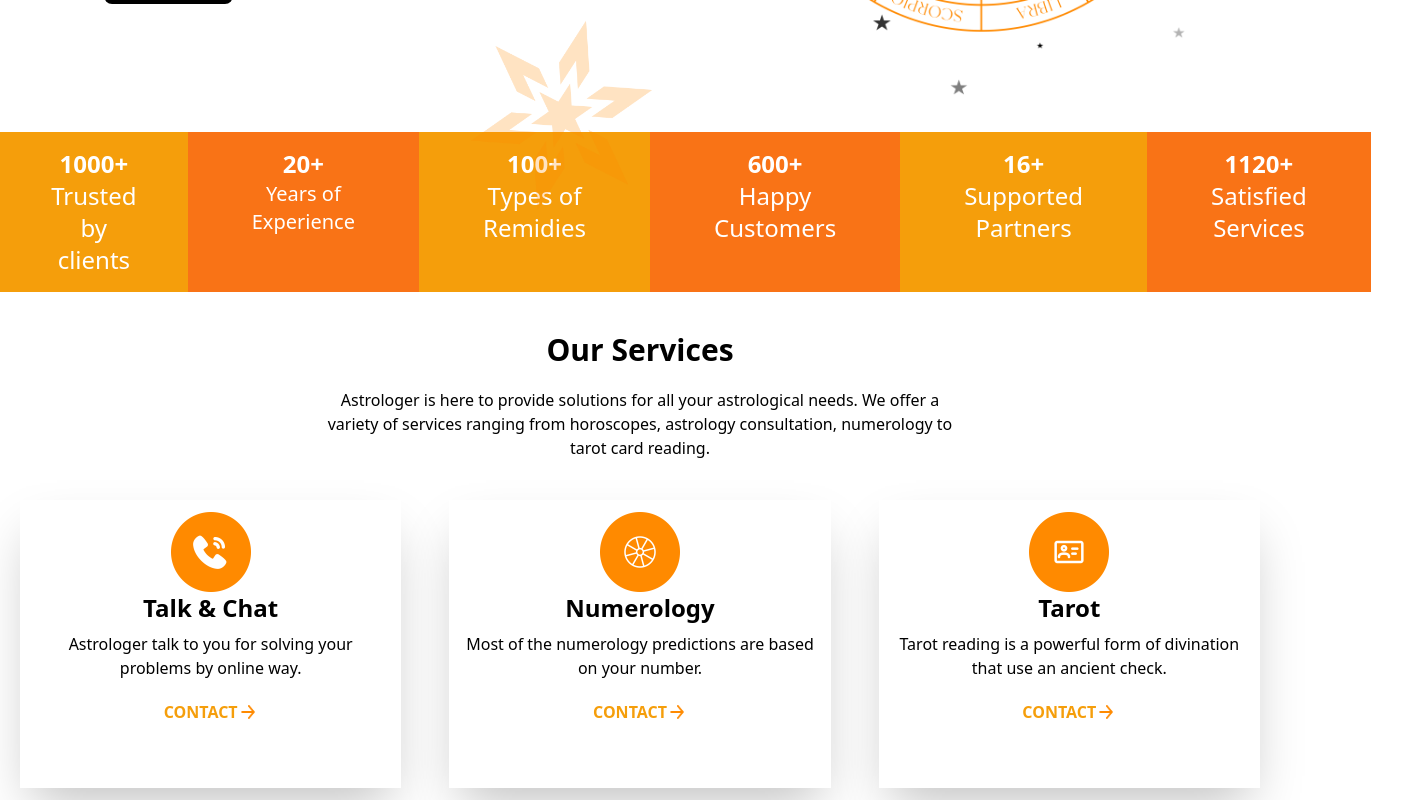
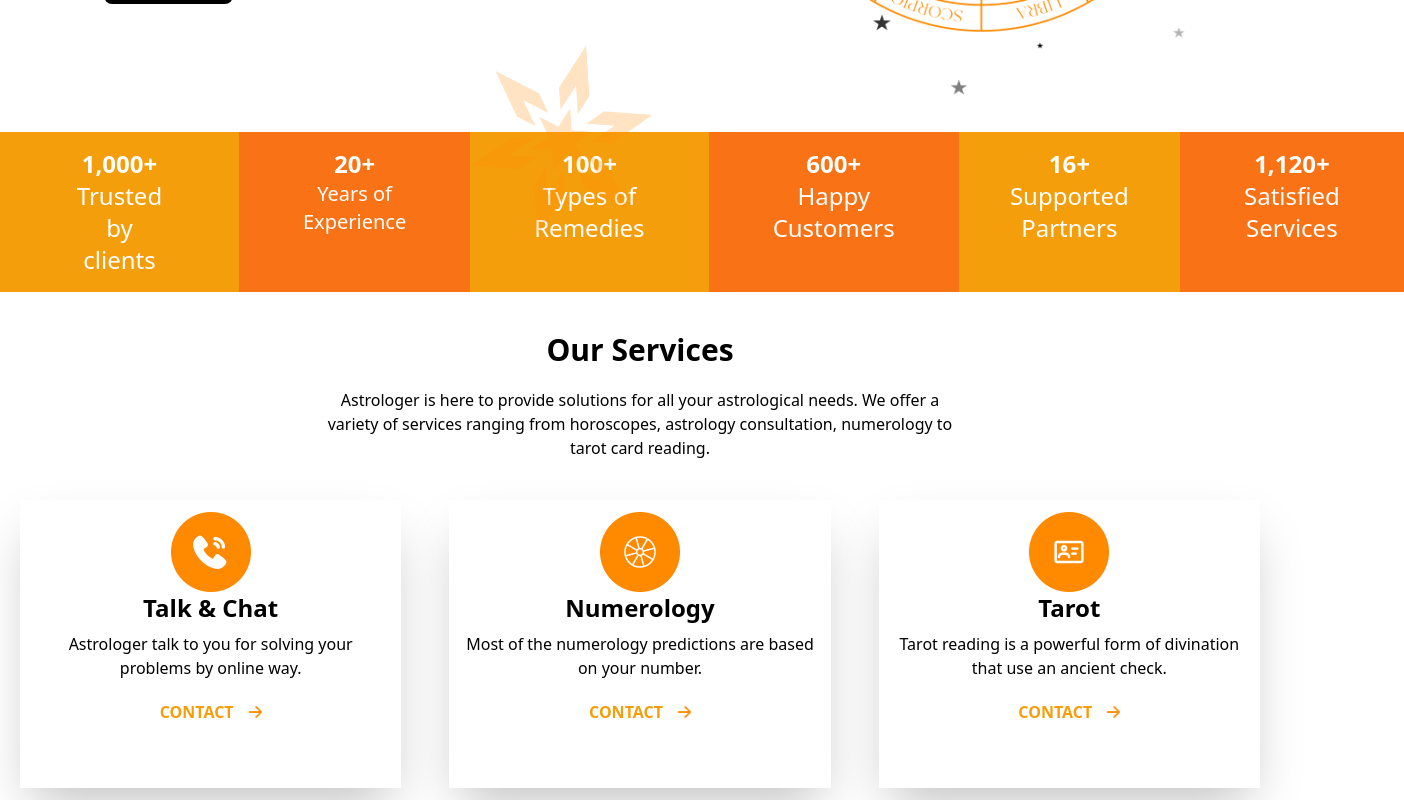
Before and after one commit to DawnDevs/Astrologer-Portfolio, a React (Create React App) app in the folder frontend/: page / in a window 1280 px wide. Shown: the part 580-1380 px from the top of the page, 1404 px wide, since content can reach past the window. Built offline with nearby package versions, Linux system fonts and the light colour scheme; a web font is replaced by a local one.

Commit message:
home animation

```diff
--- a/frontend/package.json
+++ b/frontend/package.json
@@ -7,10 +7,13 @@
     "@testing-library/react": "^13.4.0",
     "@testing-library/user-event": "^13.5.0",
     "date-fns": "^3.6.0",
+    "framer-motion": "^11.2.4",
     "react": "^18.3.1",
+    "react-countup": "^6.5.3",
     "react-datepicker": "^6.9.0",
     "react-dom": "^18.3.1",
     "react-icons": "^5.2.1",
+    "react-intersection-observer": "^9.10.2",
     "react-router-dom": "^6.23.1",
     "react-scripts": "5.0.1",
     "web-vitals": "^2.1.4"
--- a/frontend/src/components/Card.js
+++ b/frontend/src/components/Card.js
@@ -1,22 +1,54 @@
-import React from 'react'
-import arrow from "../assets/arrow-left.png"
+import React from 'react';
+import { motion } from 'framer-motion';
+import { useInView } from 'react-intersection-observer';
+import arrow from "../assets/arrow-left.png";
 
 const Card = ({ imgSrc, title, description }) => {
+  const { ref, inView } = useInView({
+    triggerOnce: true,
+    threshold: 0.1,
+  });
+
   return (
-    <div className='bg-white shadow-2xl   text-center items-center h-72  sm:px-4 sm:py-5 sm:mb-5   lg:px-3 lg:py-3'>
+    <div className='bg-white shadow-2xl text-center items-center h-72 sm:px-4 sm:py-5 sm:mb-5 lg:px-3 lg:py-3'>
       <div className='flex justify-center'>
         <img src={imgSrc} width={80} height={80} alt={title} />
       </div>
-      <div>
+      <div ref={ref}>
         <h1 className='text-2xl font-bold pb-2'>{title}</h1>
         <p className='pb-5'>{description}</p>
-        <div className='flex justify-center'>
-          <a href='' className='font-bold text-amber-500'>CONTACT</a>
-          <img src={arrow} width={20} height={20} alt='arrow' />
+        <div className='flex justify-center items-center space-x-2'>
+          <motion.a
+            href='/contact'
+            className='font-bold text-amber-500'
+            initial={{ opacity: 0, y: 20 }}
+            animate={inView ? { opacity: 1, y: 0 } : {}}
+            transition={{ duration: 1, ease: "easeOut" }}
+            whileHover={{ color: '#D97706', transition: { duration: 0.3 } }}
+          >
+            CONTACT
+          </motion.a>
+          <motion.a
+            href='/contact'
+            className='arrow-container'
+            initial={{ opacity: 0, x: -20 }}
+            animate={inView ? { opacity: 1, x: 0 } : {}}
+            transition={{ duration: 1, ease: "easeOut", delay: 0.5 }}
+            whileHover={{ x: 5, transition: { duration: 0.3 } }}
+          >
+            <motion.img
+              src={arrow}
+              width={20}
+              height={20}
+              alt='arrow'
+              animate={{ x: [0, 5, 0] }}
+              transition={{ duration: 1, ease: "easeInOut", repeat: Infinity, repeatDelay: 2 }}
+            />
+          </motion.a>
         </div>
       </div>
     </div>
-  )
+  );
 }
 
-export default Card
+export default Card;
--- a/frontend/src/components/NumberRow.js
+++ b/frontend/src/components/NumberRow.js
@@ -1,47 +1,65 @@
-import React from 'react'
-import star from "../assets/star.png"
+import React from 'react';
+import CountUp from 'react-countup';
+import { useInView } from 'react-intersection-observer';
+import star from "../assets/star.png";
 
 const NumberRow = () => {
+  const { ref, inView } = useInView({
+    triggerOnce: true,
+    threshold: 0.1,
+  });
+
   return (
-    <div className='relative '>
-        <div className='ml-[36%] absolute md:top-[-60%]   xl:top-[-76%]'>
-            <img src={star} width={200} height={200}>
-            </img>
+    <div className='relative'>
+      <div className='md:ml-[36%] absolute md:top-[-60%] lg:top-[-60%]'>
+        <img src={star} width={200} height={200} alt="Star" />
       </div>
-    <div className='  flex pt-10 md:pt-0 '>
-        <div className='bg-amber-500 text-center px-2 py-2  md:px-[3%] md:py-[3%] lg:px-[2%] lg:py-3  xl:px-[4%] xl:py-4'>
-            <h1 className='text-white  md:text-xl  lg:text-md xl:text-2xl font-bold'>1000+</h1>
-            <h1 className='text-white  md:text-xl lg:text-md xl:text-2xl'>Trusted by</h1>
-            <h1 className='text-white  md:text-xl lg:text-md xl:text-2xl'>clients</h1>
+      <div className='flex md:top-0' ref={ref}>
+        <div className='bg-amber-500 text-center px-2 py-2 sm:px-[3%] md:px-[3%] md:py-[3%] lg:px-[4%] lg:py-4 xl:px-[6%] xl:py-4'>
+          <h1 className='text-white md:text-xl lg:text-md xl:text-2xl font-bold'>
+            {inView && <CountUp start={0} end={1000} duration={2.5} />}+
+          </h1>
+          <h1 className='text-white md:text-xl lg:text-md xl:text-2xl'>Trusted by</h1>
+          <h1 className='text-white md:text-xl lg:text-md xl:text-2xl'>clients</h1>
         </div>
-        <div className='bg-orange-500 text-center px-2 py-2 md:px-[3%] md:py-[3%] lg:px-[2%] lg:py-3 xl:px-[5%] xl:py-4'>
-            <h1 className='text-white md:text-xl lg:text-md xl:text-2xl font-bold'>20+</h1>
+        <div className='bg-orange-500 text-center px-2 py-2 sm:px-[3%] md:px-[3%] md:py-[3%] lg:px-[4%] lg:py-4 xl:px-[5%] xl:py-4'>
+          <h1 className='text-white md:text-xl lg:text-md xl:text-2xl font-bold'>
+            {inView && <CountUp start={0} end={20} duration={2.5} />}+
+          </h1>
           <h1 className='text-white md:text-xl lg:text-md 2xl:text-2xl'>Years of</h1>
-            <h1 className='text-white md:text-xl lg:text-md 2xl:text-2xl'> Experience</h1>
+          <h1 className='text-white md:text-xl lg:text-md 2xl:text-2xl'>Experience</h1>
         </div>
-        <div className='bg-amber-500 text-center px-2 py-2 md:px-[3%] md:py-[3%] lg:px-[2%] lg:py-3 xl:px-[5%] xl:py-4'>
-            <h1 className='text-white md:text-xl lg:text-md xl:text-2xl font-bold'>100+</h1>
+        <div className='bg-amber-500 text-center px-2 py-2 sm:px-[3%] md:px-[3%] md:py-[3%] lg:px-[4%] lg:py-4 xl:px-[5%] xl:py-4'>
+          <h1 className='text-white md:text-xl lg:text-md xl:text-2xl font-bold'>
+            {inView && <CountUp start={0} end={100} duration={2.5} />}+
+          </h1>
           <h1 className='text-white md:text-xl lg:text-md xl:text-2xl'>Types of</h1>
-            <h1 className='text-white md:text-xl lg:text-md xl:text-2xl'>Remidies</h1>
+          <h1 className='text-white md:text-xl lg:text-md xl:text-2xl'>Remedies</h1>
         </div>
-        <div className='bg-orange-500 text-center px-2 py-2 md:px-[3%] md:py-[3%] lg:px-[2%] lg:py-3 xl:px-[5%] xl:py-4'>
-            <h1 className='text-white md:text-xl lg:text-md xl:text-2xl font-bold'>600+</h1>
+        <div className='bg-orange-500 text-center px-2 py-2 sm:px-[3%] md:px-[3%] md:py-[3%] lg:px-[4%] lg:py-4 xl:px-[5%] xl:py-4'>
+          <h1 className='text-white md:text-xl lg:text-md xl:text-2xl font-bold'>
+            {inView && <CountUp start={0} end={600} duration={2.5} />}+
+          </h1>
           <h1 className='text-white md:text-xl lg:text-md xl:text-2xl'>Happy</h1>
           <h1 className='text-white md:text-xl lg:text-md xl:text-2xl'>Customers</h1>
         </div>
-        <div className='bg-amber-500 text-center px-2 py-2 md:px-[3%] md:py-[3%] lg:px-[2%] lg:py-3 xl:px-[5%] xl:py-4'>
-            <h1 className='text-white md:text-xl lg:text-md xl:text-2xl font-bold'>16+</h1>
+        <div className='bg-amber-500 text-center px-2 py-2 sm:px-[3%] md:px-[3%] md:py-[3%] lg:px-[5%] lg:py-4 xl:px-[4%] xl:py-4'>
+          <h1 className='text-white md:text-xl lg:text-md xl:text-2xl font-bold'>
+            {inView && <CountUp start={0} end={16} duration={2.5} />}+
+          </h1>
           <h1 className='text-white md:text-xl lg:text-md xl:text-2xl'>Supported</h1>
           <h1 className='text-white md:text-xl lg:text-md xl:text-2xl'>Partners</h1>
         </div>
-        <div className='bg-orange-500 text-center px-2 py-2 md:px-[3%] md:py-[3%] lg:px-[2%] lg:py-3 xl:px-[5%] xl:py-4'>
-            <h1 className='text-white md:text-xl lg:text-md xl:text-2xl font-bold'>1120+</h1>
-            <h1 className='text-white md:text-xl  lg:text-md xl:text-2xl'>Satisfied</h1>
+        <div className='bg-orange-500 text-center px-2 py-2 sm:px-[3%] md:px-[3%] md:py-[3%] lg:px-[4%] lg:py-4 xl:px-[5%] xl:py-4'>
+          <h1 className='text-white md:text-xl lg:text-md xl:text-2xl font-bold'>
+            {inView && <CountUp start={0} end={1120} duration={2.5} />}+
+          </h1>
+          <h1 className='text-white md:text-xl lg:text-md xl:text-2xl'>Satisfied</h1>
           <h1 className='text-white md:text-xl lg:text-md xl:text-2xl'>Services</h1>
         </div>
       </div>
     </div>
-  )
+  );
 }
 
-export default NumberRow
+export default NumberRow;
--- a/frontend/src/components/Testamonial.js
+++ b/frontend/src/components/Testamonial.js
@@ -1,4 +1,4 @@
-import React, { useState } from 'react';
+import React, { useState, useEffect } from 'react';
 import line from '../assets/Line.png';
 import customer from '../assets/customer1.png';
 import double from "../assets/double.png";
@@ -20,6 +20,14 @@ const testimonials = [
 
 const TestimonialSection = () => {
   const [currentTestimonial, setCurrentTestimonial] = useState(0);
+
+  useEffect(() => {
+    const interval = setInterval(() => {
+      setCurrentTestimonial((prevTestimonial) => (prevTestimonial + 1) % testimonials.length);
+    }, 5000); // Change testimonial every 5 seconds
+
+    return () => clearInterval(interval);
+  }, []);
 
   return (
     <div>
```
Also changed, not shown: 1 other file (tests, documents, lock files or other folders). Lines whose indentation alone changed are shown as unchanged.
